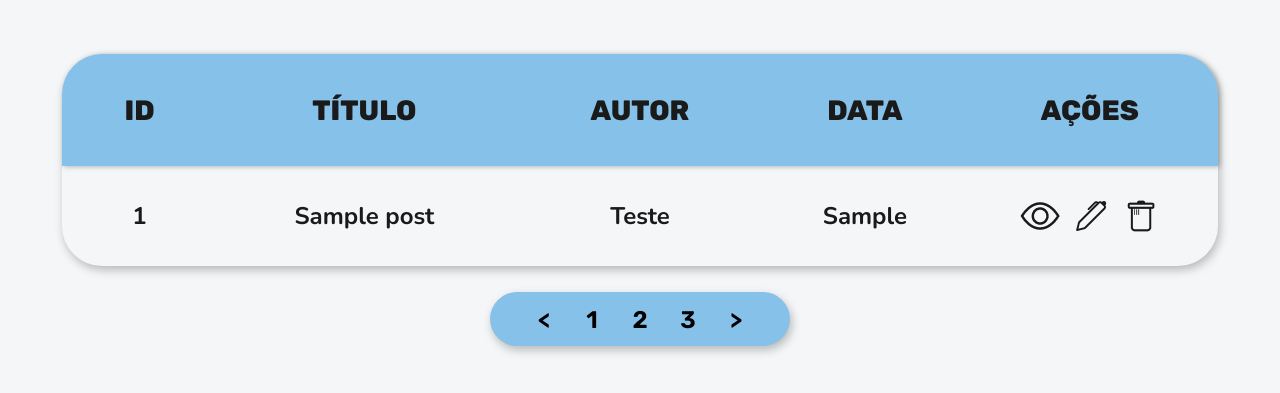
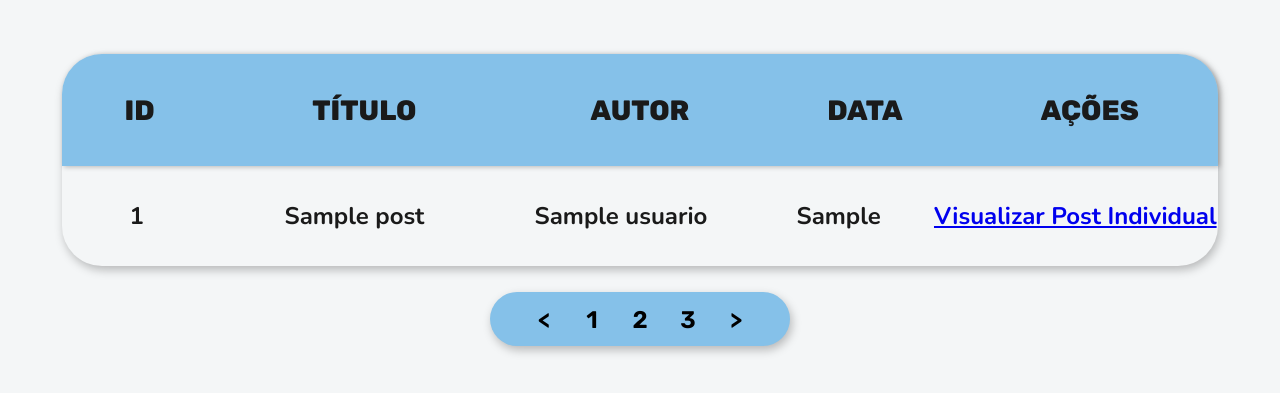
Before and after one commit to lucasferoli/QuidStroll_Trainee-2025.1, a PHP site: page /tabeladeposts in a window 1280 px wide. Shown: the part 250-643 px from the top of the page. Run offline with PHP 8.4, Linux system fonts and the light colour scheme; the visitor is signed in with stand-in values (Sample User, id 1); tables that the repository leaves empty or names only in its code hold one stand-in row (values such as "Sample post"); grey boxes marked "Sample" are stand-in pictures.

Commit message:
Adiciona nome do autor dos posts referente ao autor logado

```diff
--- a/app/Controllers/TabelaDePostsAdminController.php
+++ b/app/Controllers/TabelaDePostsAdminController.php
@@ -27,12 +27,10 @@ class TabelaDePostsAdminController
 
 
         $parametros = [
-            //'id' => $_POST['id'],
             'titulo' => $_POST['titulo'],
             'descricao'=> $_POST['descricao'],
             'imagem' => $caminhoDaImagem,
-            //'criado_em' => $_POST['criado_em'],
-            'id_autor' => 1
+            'id_autor' => $_POST['id_autor'],
         ];
 
         App::get('database')->insert('posts', $parametros);
--- a/app/views/admin/dashboard.view.php
+++ b/app/views/admin/dashboard.view.php
@@ -25,7 +25,7 @@ if(!isset($_SESSION['id'])){
             <p>DASHBOARD</p>
         </div>
             <div id="cardsDashboard">
-                <a class="linkDashboard" href="">
+                <a class="linkDashboard" href="/tabeladeposts">
                     <div class="cardDashboard">
                         <p>POSTS</p>
                     </div>
--- a/app/views/admin/tabelaDePosts.view.php
+++ b/app/views/admin/tabelaDePosts.view.php
@@ -1,3 +1,13 @@
+<?php
+
+use App\Core\App;
+
+session_start();
+if(!isset($_SESSION['id'])) {
+    header('Location: /login');
+}
+?>
+
 <!DOCTYPE html>
 <html lang="pt">
 <head>
@@ -38,12 +48,14 @@
             </thead>
             <tbody id="bodyTabelaDePosts">
                <?php foreach($posts as $post): ?>
+                <?php $usuario = \App\Core\App::get('database')->selectOne('usuarios', $post->id_autor); ?>
                     <tr class="trTabelaDePosts">
                         <td class="idTabelaDePosts"><?= $post->id ?></td>
                         <td class="tituloTabelaDePosts"><?= $post->titulo ?></td>
-                        <td class="autorTabelaDePosts">Teste</td>
+                        <td class="autorTabelaDePosts"><?= $usuario->nome ?></td>
                         <td class="dataTabelaDePosts"><?= $post->criado_em ?></td>
                         <td class="acoesTabelaDePosts">
+                            <a type="button" href="postIndividual/<?= $post->id ?>">Visualizar Post Individual</a>
                             <button onclick="abrirModal('janelaModalVisualizar<?= $post->id ?>', 'fundoModalVisualizar')" ><img class="visualizarTabelaDePosts" src="\public\assets\Eye.png" alt="Visualizar"></button>
                             <button onclick="abrirModal('janelaModalEditar<?= $post->id ?>','fundoModal')"><img class="editarTabelaDePosts" src="/public/assets/Pen.png" alt="Editar"></button>
                             <button onclick="abrirModal('janelaModalVerMais<?= $post->id ?>','fundoModalVerMais')"><img class="TresPontosTabelaDePosts" src="/public/assets/3Pontos (2).png" alt="Ver Mais"></button>
@@ -137,8 +149,9 @@
                 <div class="textoModalVisualizar-tabelaDePosts">
                 <p><?= $post->descricao?></p>
                 </div>
+                <?php $usuario = \App\Core\App::get('database')->selectOne('usuarios', $post->id_autor); ?>
                 <div class="infoModalVisualizar-tabelaDePosts">
-                    <span class="autorModalVisualizar-tabelaDePosts">Autor: Leandro</span>
+                    <span class="autorModalVisualizar-tabelaDePosts">Autor: <?= $usuario->nome?></span>
                     <span class="dataModalVisualizar-tabelaDePosts"><?= $post->criado_em ?></span>
                 </div>
             </div>
@@ -159,11 +172,11 @@
                 <label for="tituloPost">Título:</label>
                 <input type="text" id="tituloPost" name="titulo" required>
             </div>
-            <!-- <div class="campoFormModalAdicionar">
-                <label for="autorPost">Autor:</label>
-                <input type="text" id="autorPost" name="id_autor" required>
-            </div>
-            <div class="campoFormModalAdicionar">
+
+            <input type="hidden" id="autorPost" name="id_autor" value="<?php echo $_SESSION['id']; ?>">
+
+
+            <!--<div class="campoFormModalAdicionar">
                 <label for="dataPost">Data:</label>
                 <input type="date" id="dataPost" name="criado_em" required>
             </div> -->
--- a/core/database/QueryBuilder.php
+++ b/core/database/QueryBuilder.php
@@ -34,7 +34,7 @@ class QueryBuilder
          try {
             $stmt = $this->pdo->prepare($sql);
             $stmt->execute(['id' => $id]);
-            return $stmt->fetchAll(PDO::FETCH_CLASS);
+            return $stmt->fetch(PDO::FETCH_OBJ);
 
         } catch (Exception $e) {
             die($e->getMessage());
```
Also changed, not shown: public/assets/imagemPosts/1cbe1aea0a61ed66a9e35012269fd4cbe87cfb5f.jpeg (added), public/assets/imagemPosts/2cd8c0a16b73cacdb8010ba9fed3faa28507f690.jpeg (added), public/assets/imagemPosts/6c36ff1b02e93d4e53a23d818377ae0aeec6dfb0.jpeg (added), public/assets/imagemPosts/72dbb2dac9957cf0d24ff1b2cb65de9389edff3b.jpeg (added).
